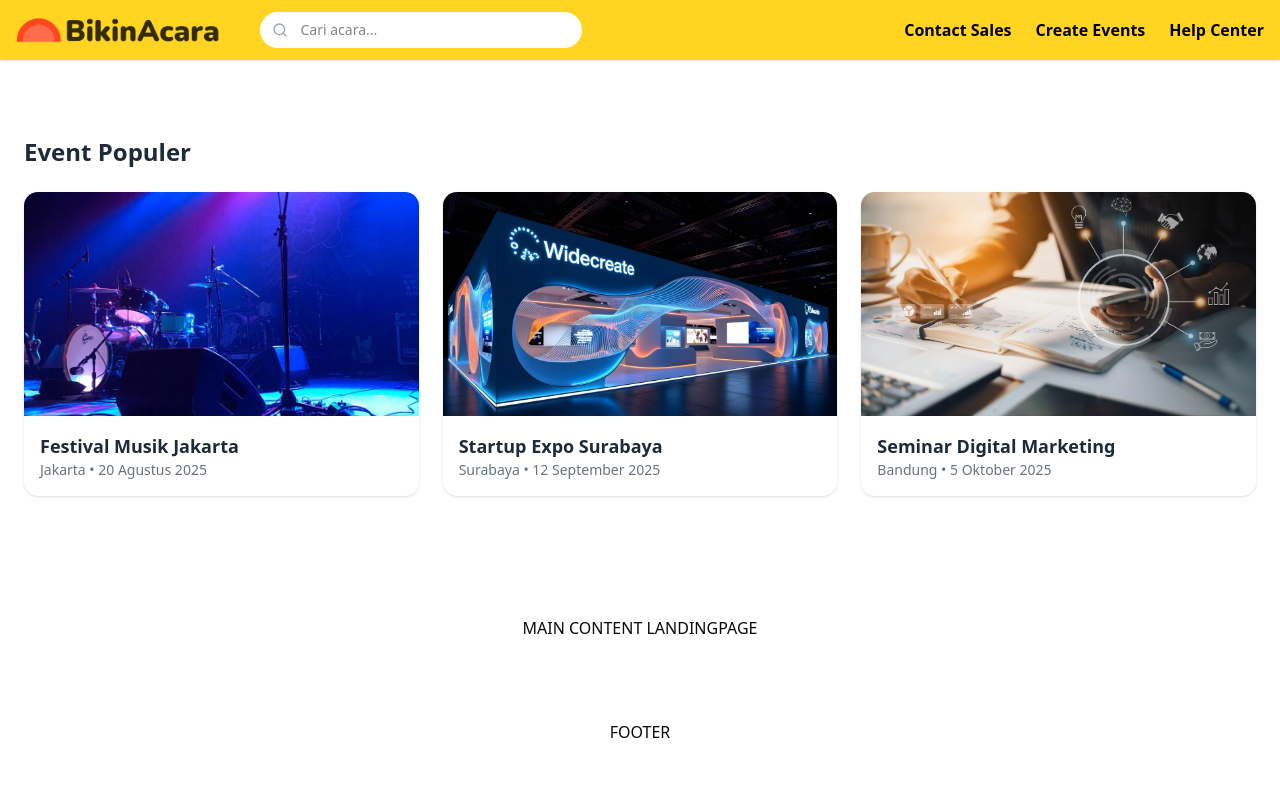
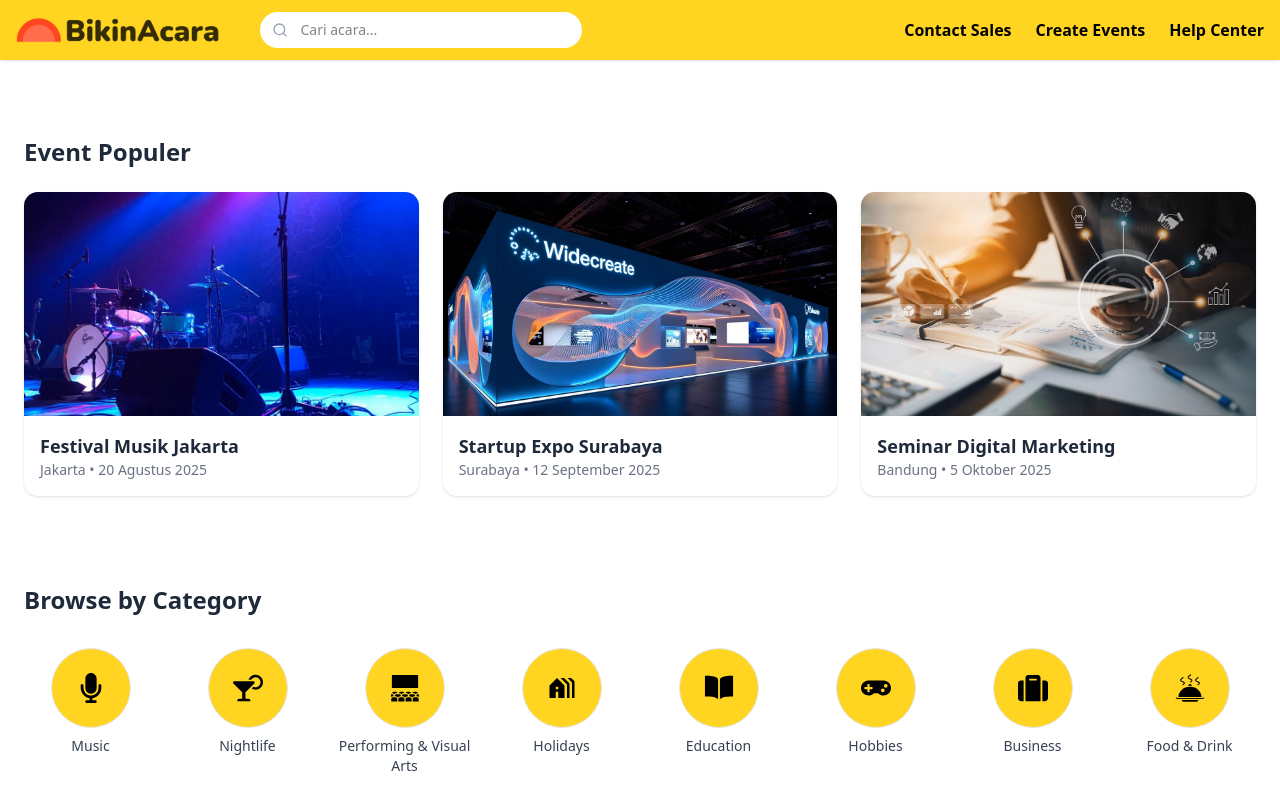
Before and after one commit to restuak/bikinacara-fe, a Next.js app: page / in a window 1280 px wide. Shown: the top 800 px of the page. Built offline with nearby package versions, Linux system fonts and the light colour scheme.

Commit message:
Add Browse by Categories

```diff
--- a/src/app/page.tsx
+++ b/src/app/page.tsx
@@ -1,12 +1,14 @@
 import Navbar from "@/components/navbar";
 import HomeView from "@/view/home/page";
 import PopularEvents from "@/components/popularevents";
+import BrowseCategories from "@/components/browsecategories";
 
 export default function Home() {
   return (
     <>
       <Navbar />
       <PopularEvents />
+      <BrowseCategories />
       <HomeView />
     </>
   );
--- /dev/null
+++ b/src/components/browsecategories.tsx
@@ -0,0 +1,46 @@
+"use client";
+
+import {
+  FaMicrophone,
+  FaCocktail,
+  FaGamepad,
+  FaSuitcase,
+} from "react-icons/fa";
+import { GiTheater, GiHotMeal } from "react-icons/gi";
+import { MdHolidayVillage } from "react-icons/md";
+import { IoBookSharp } from "react-icons/io5";
+
+const categories = [
+  { name: "Music", icon: <FaMicrophone size={30} /> },
+  { name: "Nightlife", icon: <FaCocktail size={30} /> },
+  { name: "Performing & Visual Arts", icon: <GiTheater size={30} /> },
+  { name: "Holidays", icon: <MdHolidayVillage size={30} /> },
+  { name: "Education", icon: <IoBookSharp size={30} /> },
+  { name: "Hobbies", icon: <FaGamepad size={30} /> },
+  { name: "Business", icon: <FaSuitcase size={30} /> },
+  { name: "Food & Drink", icon: <GiHotMeal size={30} /> },
+];
+
+export default function BrowseCategories() {
+  return (
+    <section className="py-12 px-6 bg-white">
+      <div className="max-w-7xl mx-auto text-left">
+        <h2 className="text-2xl font-bold text-gray-800 mb-8">
+          Browse by Category
+        </h2>
+        <div className="grid grid-cols-2 sm:grid-cols-4 md:grid-cols-8 gap-6">
+          {categories.map((cat, index) => (
+            <div key={index} className="flex flex-col items-center text-center">
+              <div className="w-20 h-20 flex items-center justify-center rounded-full border bg-[#FFD522] hover:border-3 hover:border-[#FF471F] transition">
+                <div className="text-black">{cat.icon}</div>
+              </div>
+              <p className="mt-2 text-sm font-medium text-gray-700">
+                {cat.name}
+              </p>
+            </div>
+          ))}
+        </div>
+      </div>
+    </section>
+  );
+}
```
